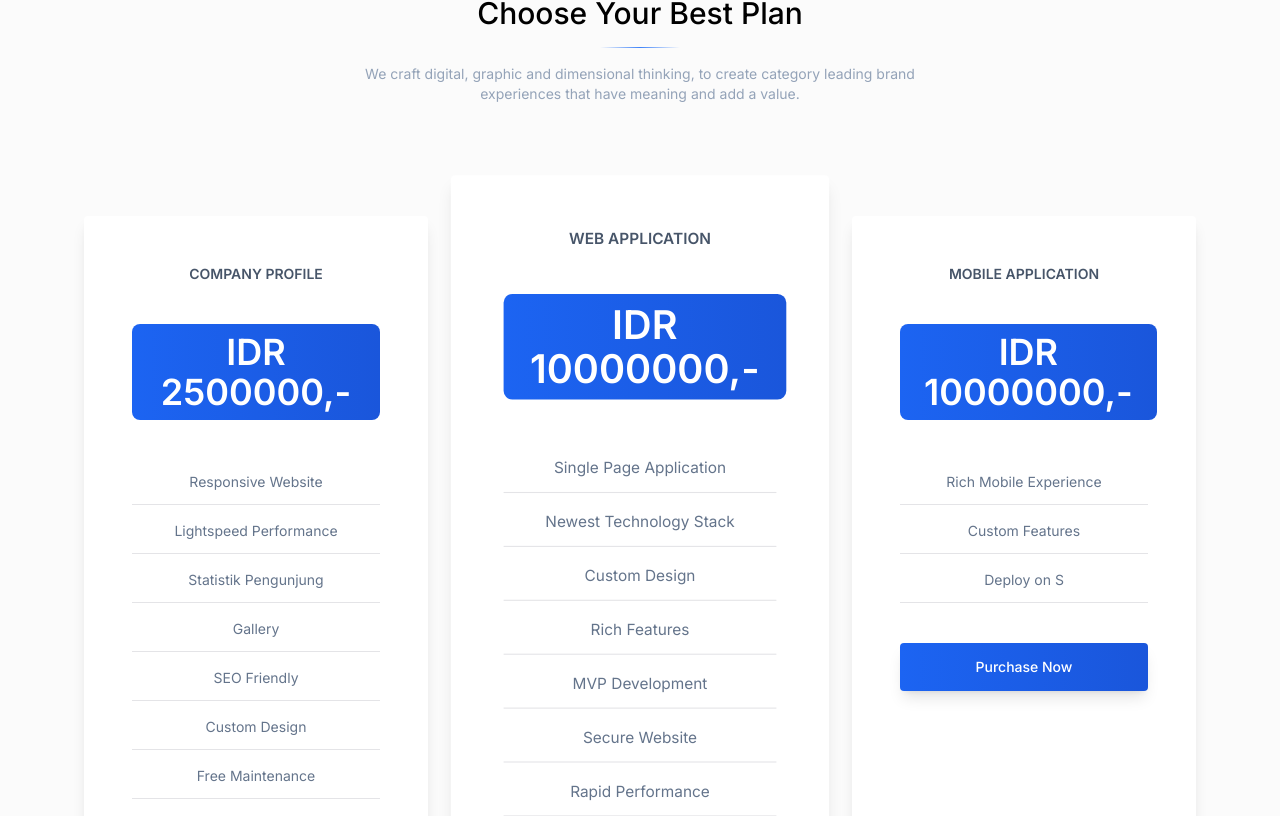
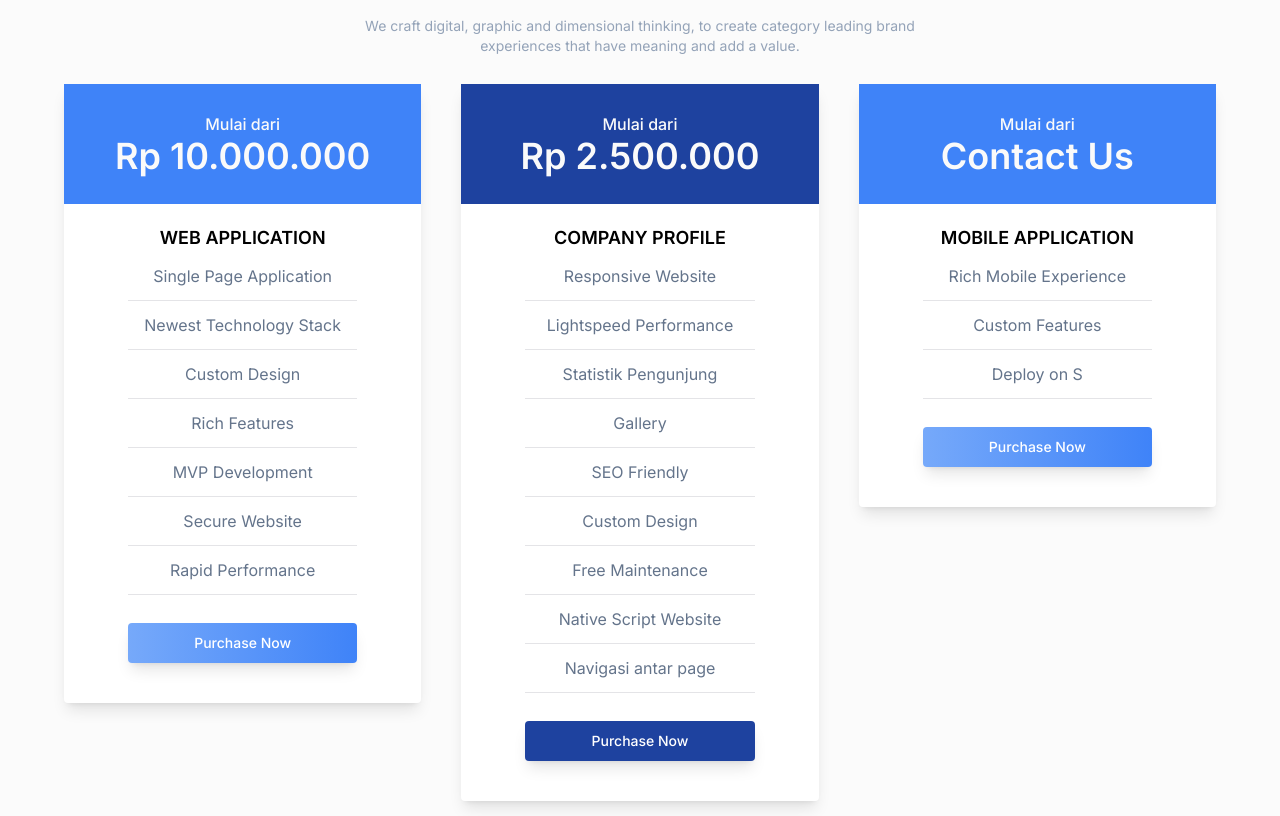
Before and after one commit to alammooo/entitagweb, a Next.js app: page / in a window 1280 px wide. Shown: the part 1824-2640 px from the top of the page. Built offline with nearby package versions, Linux system fonts and the light colour scheme; a web font is replaced by a local one.

Commit message:
add icons and refactor cards

```diff
--- a/components/Offers.tsx
+++ b/components/Offers.tsx
@@ -2,22 +2,40 @@ import { offerType } from "@/data/offerType"
 import SectionHead from "./SectionHead"
 
 export default function Offers() {
+  function formatCurrency(amount: any, currency: string = "IDR"): string {
+    const formatter = new Intl.NumberFormat("id-ID", {
+      style: "currency",
+      currency: currency,
+      minimumFractionDigits: 0,
+      maximumFractionDigits: 0,
+    })
+    return formatter.format(amount)
+  }
   return (
-    <section className="bg-zinc-50 bg-opacity-80 py-20" id="Pricing">
+    <section
+      className="bg-zinc-50 bg-opacity-80 py-20"
+      id="Pricing">
       <SectionHead type="offer" />
-      <div className="mx-auto grid max-w-6xl px-5 md:grid-cols-3 md:gap-10">
+      <div className="mx-auto grid max-w-6xl justify-center md:grid-cols-3 md:gap-10">
         {offerType.map((el, i) => (
           <div
             key={i}
-            className={`mt-5 flex flex-col gap-10 rounded border-slate-50 bg-white p-12 text-center shadow-lg md:mt-28 ${
-              i === 1 ? "md:scale-110" : ""
-            }`}>
-            <h1 className="text-sm uppercase text-slate-600 font-semibold">{el.type}</h1>
-            <h1 className="mx-auto w-fit rounded-lg bg-gradient-to-r from-blue-600 to-blue-700 px-6 py-2 text-4xl font-semibold text-white">
-              IDR {el.price},-
+            className={`mt-2 flex h-fit flex-col gap-5 rounded border-slate-50 bg-white text-center shadow-lg md:mt-7`}>
+            <div
+              className={`${
+                i === 1 ? "bg-blue-800" : "bg-blue-500"
+              } py-7 text-zinc-50`}>
+              <h5 className="text-base font-medium">Mulai dari</h5>
+              <h1 className="text-center text-4xl font-semibold">
+                {i === 2 ? el.price : formatCurrency(el.price)}
+              </h1>
+            </div>
+            <div className="px-16">
+              <h1 className="text-center text-lg font-semibold uppercase text-black">
+                {el.type}
               </h1>
 
-            <ul className="flex flex-col gap-1 text-sm">
+              <ul className="flex flex-col text-center">
                 {el.benefit.map((el, i) => (
                   <li
                     className="border-b border-zinc-200 py-3 text-slate-500"
@@ -26,9 +44,15 @@ export default function Offers() {
                   </li>
                 ))}
               </ul>
-            <button className="rounded bg-gradient-to-r from-blue-600 to-blue-700 px-7 py-3.5 text-center text-sm font-medium text-white shadow-lg duration-300 hover:scale-105">
+              <button
+                className={`mb-10 mt-7 w-full rounded py-2.5 text-center text-sm font-medium text-white shadow-lg duration-300 hover:scale-105 ${
+                  i === 1
+                    ? "bg-blue-800"
+                    : "bg-gradient-to-r from-blue-400 to-blue-500"
+                }`}>
                 Purchase Now
               </button>
+            </div>
           </div>
         ))}
       </div>
--- a/components/Services.tsx
+++ b/components/Services.tsx
@@ -15,7 +15,7 @@ export default function Services() {
             key={i}
             className={`${
               i % 2 !== 0 ? "border border-zinc-100 shadow-lg" : ""
-            } flex flex-col gap-6 rounded py-8 px-7 hover:bg-sky-50`}>
+            } flex flex-col gap-4 rounded py-8 px-7 hover:bg-sky-50`}>
             <Image
               src={e.icon}
               width={60}
--- a/data/offerType.tsx
+++ b/data/offerType.tsx
@@ -4,6 +4,20 @@ export interface OfferInterface {
   benefit: string[]
 }
 export const offerType = [
+  {
+    type: "WEB APPLICATION",
+    price: 10000000,
+    discountPrice: 8000000,
+    benefit: [
+      "Single Page Application",
+      "Newest Technology Stack",
+      "Custom Design",
+      "Rich Features",
+      "MVP Development",
+      "Secure Website",
+      "Rapid Performance",
+    ],
+  },
   {
     type: "COMPANY PROFILE",
     price: 2500000,
@@ -22,22 +36,8 @@ export const offerType = [
     ],
   },
   {
-    type: "WEB APPLICATION",
-    price: 10000000,
-    discountPrice: 8000000,
-    benefit: [
-      "Single Page Application",
-      "Newest Technology Stack",
-      "Custom Design",
-      "Rich Features",
-      "MVP Development",
-      "Secure Website",
-      "Rapid Performance",
-    ],
-  },
-  {
     type: "MOBILE APPLICATION",
-    price: 10000000,
+    price: "Contact Us",
     discountPrice: "Contact Us",
     benefit: ["Rich Mobile Experience", "Custom Features", "Deploy on S"],
   },
```
Lines whose indentation alone changed are shown as unchanged.
